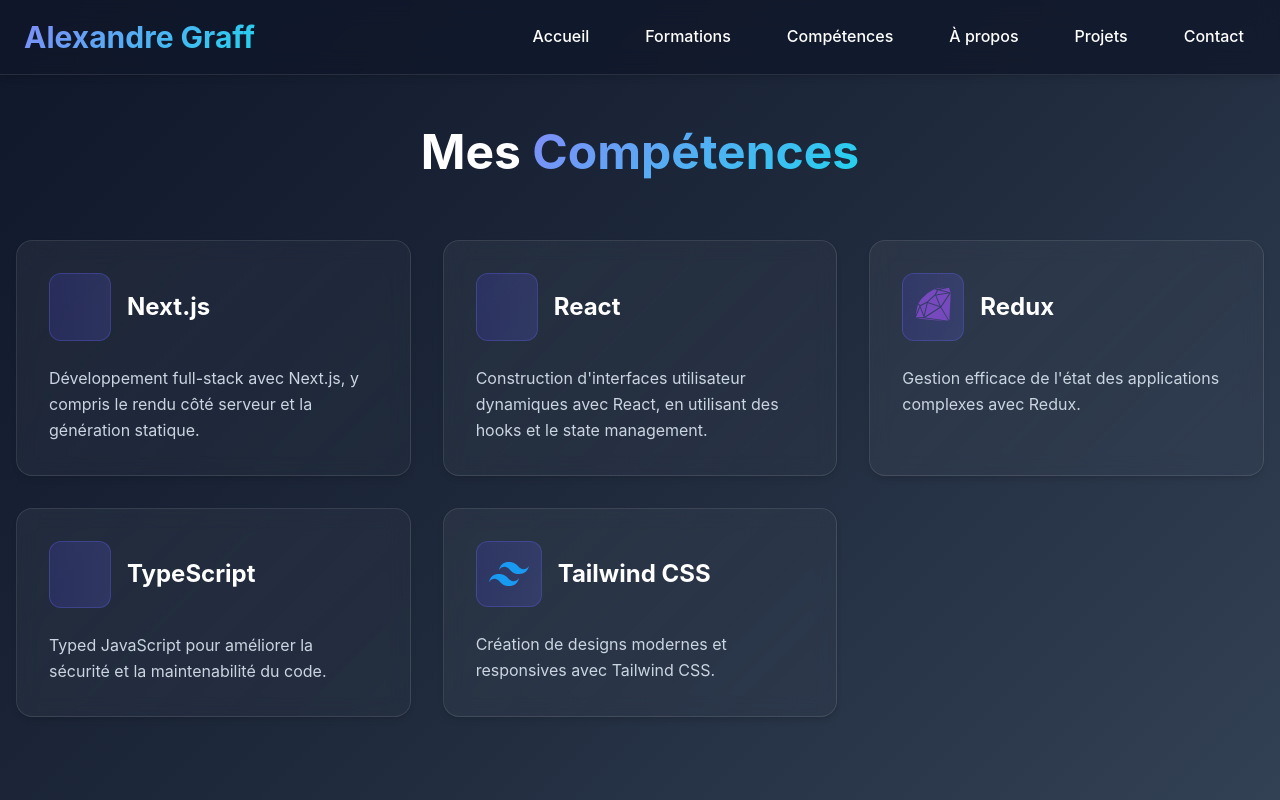
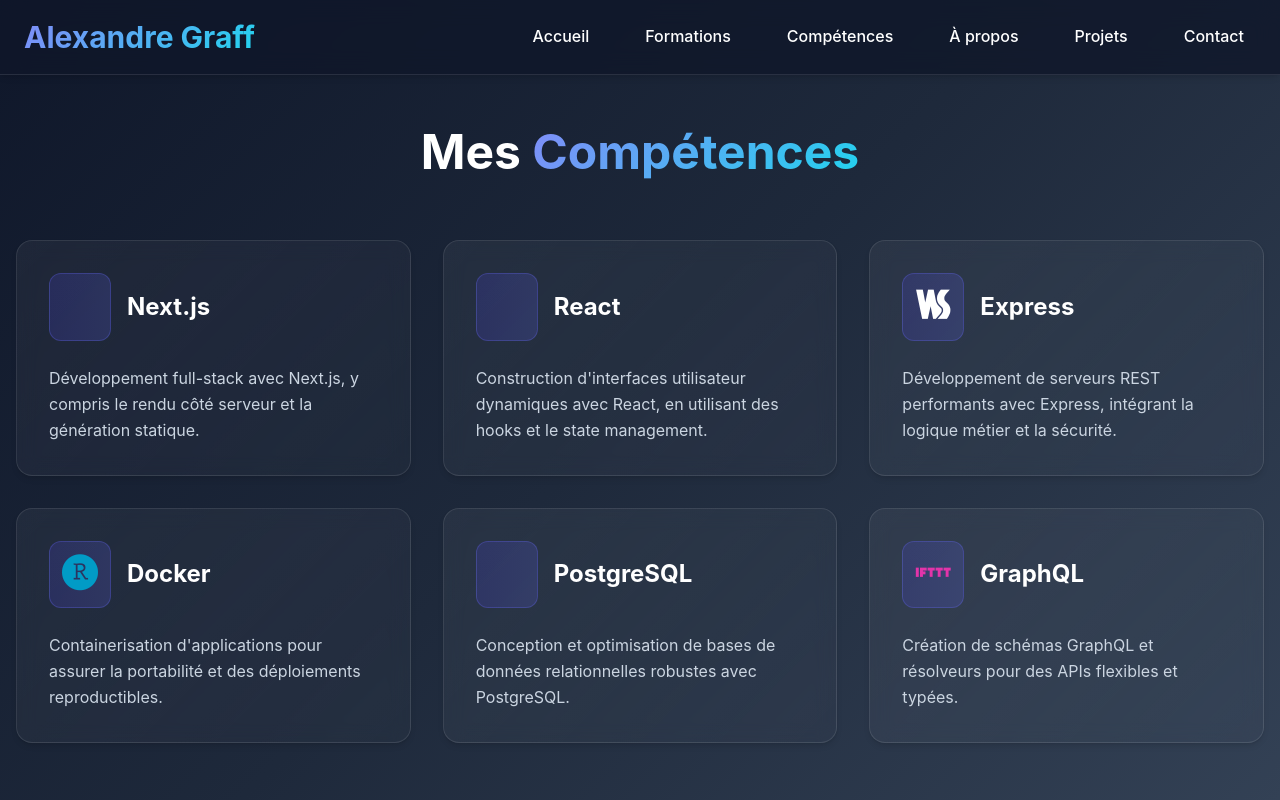
Before and after one commit to alexandreg67/mon-portfolio, a Next.js app: page /competences in a window 1280 px wide. Shown: the top 800 px of the page. Built offline with nearby package versions, Linux system fonts and the light colour scheme.

Commit message:
feat(competences): update main skills list and descriptions

```diff
--- a/app/competences/page.tsx
+++ b/app/competences/page.tsx
@@ -22,40 +22,28 @@
 		icon: <i className="devicon-react-original colored text-4xl"></i>,
 	},
 	{
-		skill: 'Redux',
-		description:
-			"Gestion efficace de l'état des applications complexes avec Redux.",
-		project:
-			"Implémentation de Redux dans une application de e-learning, facilitant la gestion de l'état pour plusieurs milliers d'utilisateurs.",
-		icon: <i className="devicon-redux-original colored text-4xl"></i>,
+		skill: 'Express',
+		description: 'Développement de serveurs REST performants avec Express, intégrant la logique métier et la sécurité.',
+		project: 'Créé une API Express pour une application SaaS, réduisant le temps de réponse moyen de 30 %.',
+		icon: <i className="devicon-express-original text-white text-4xl"></i>,
 	},
 	{
-		skill: 'TypeScript',
-		description:
-			'Typed JavaScript pour améliorer la sécurité et la maintenabilité du code.',
-		project:
-			"Migration d'une grande base de code JavaScript vers TypeScript, réduisant les bugs de 15% et augmentant la maintenabilité.",
-		icon: <i className="devicon-typescript-plain colored text-4xl"></i>,
+		skill: 'Docker',
+		description: 'Containerisation d\'applications pour assurer la portabilité et des déploiements reproductibles.',
+		project: 'Containerisé une suite micro-services, divisant par deux les incidents "it-works-on-my-machine".',
+		icon: <i className="devicon-docker-plain colored text-4xl"></i>,
 	},
 	{
-		skill: 'Tailwind CSS',
-		description:
-			'Création de designs modernes et responsives avec Tailwind CSS.',
-		project:
-			"Développement d'une interface utilisateur réactive pour un tableau de bord d'analyse, augmentant la satisfaction utilisateur de 25%.",
-		icon: (
-			<Image
-				src="/tailwindcss.svg" // Utilisation de l'icône SVG locale
-				alt="Tailwind CSS"
-				width={40}
-				height={40}
-				className="filter"
-				style={{
-					filter:
-						'invert(40%) sepia(100%) saturate(1000%) hue-rotate(180deg) brightness(100%) contrast(90%)',
-				}}
-			/>
-		),
+		skill: 'PostgreSQL',
+		description: 'Conception et optimisation de bases de données relationnelles robustes avec PostgreSQL.',
+		project: 'Optimisé des requêtes PostgreSQL pour un CRM, divisant le temps de génération de rapports par 4.',
+		icon: <i className="devicon-postgresql-plain colored text-4xl"></i>,
+	},
+	{
+		skill: 'GraphQL',
+		description: 'Création de schémas GraphQL et résolveurs pour des APIs flexibles et typées.',
+		project: 'Implémenté GraphQL sur un portail média, réduisant de 40 % le volume des données transférées.',
+		icon: <i className="devicon-graphql-plain colored text-4xl"></i>,
 	},
 ];
 
```
